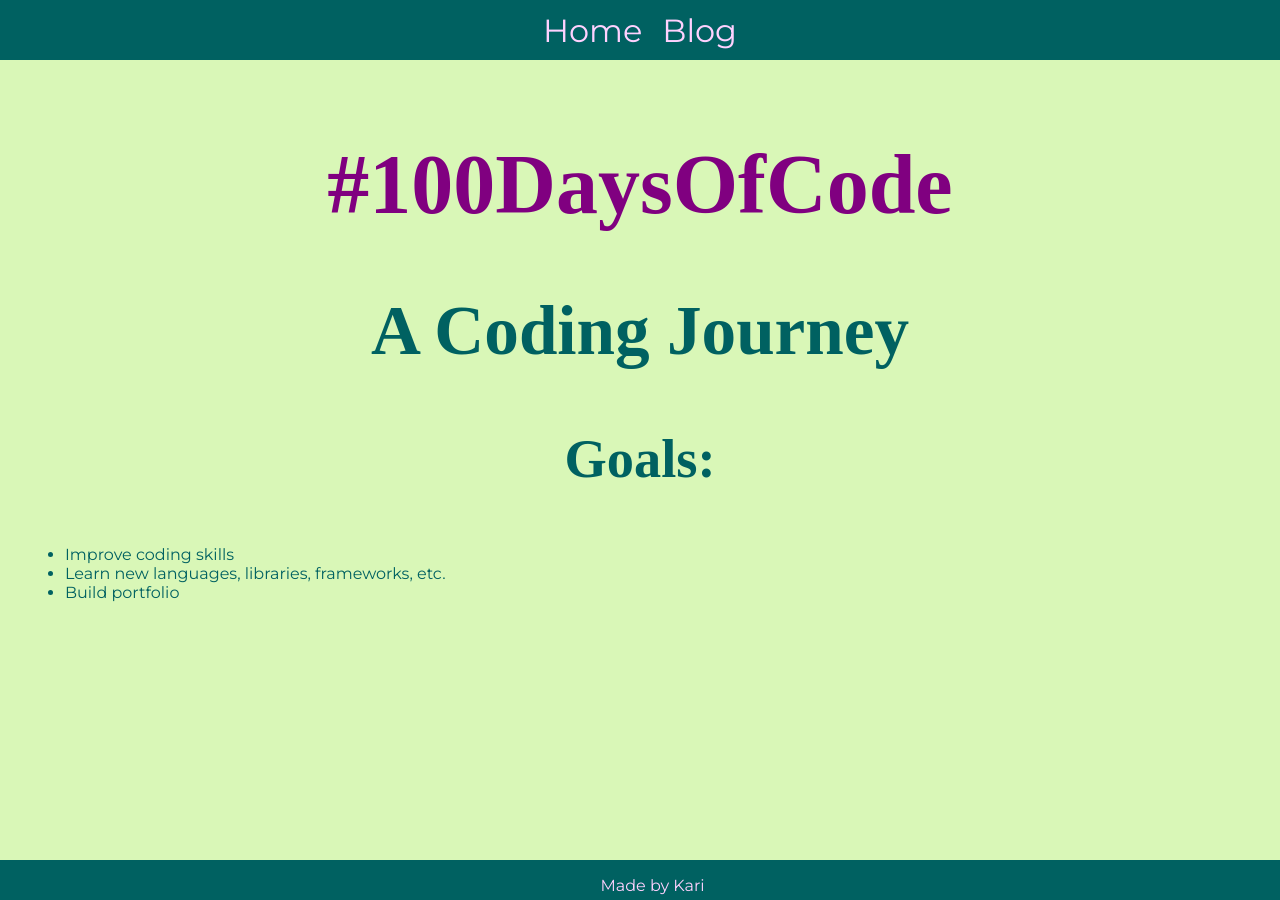
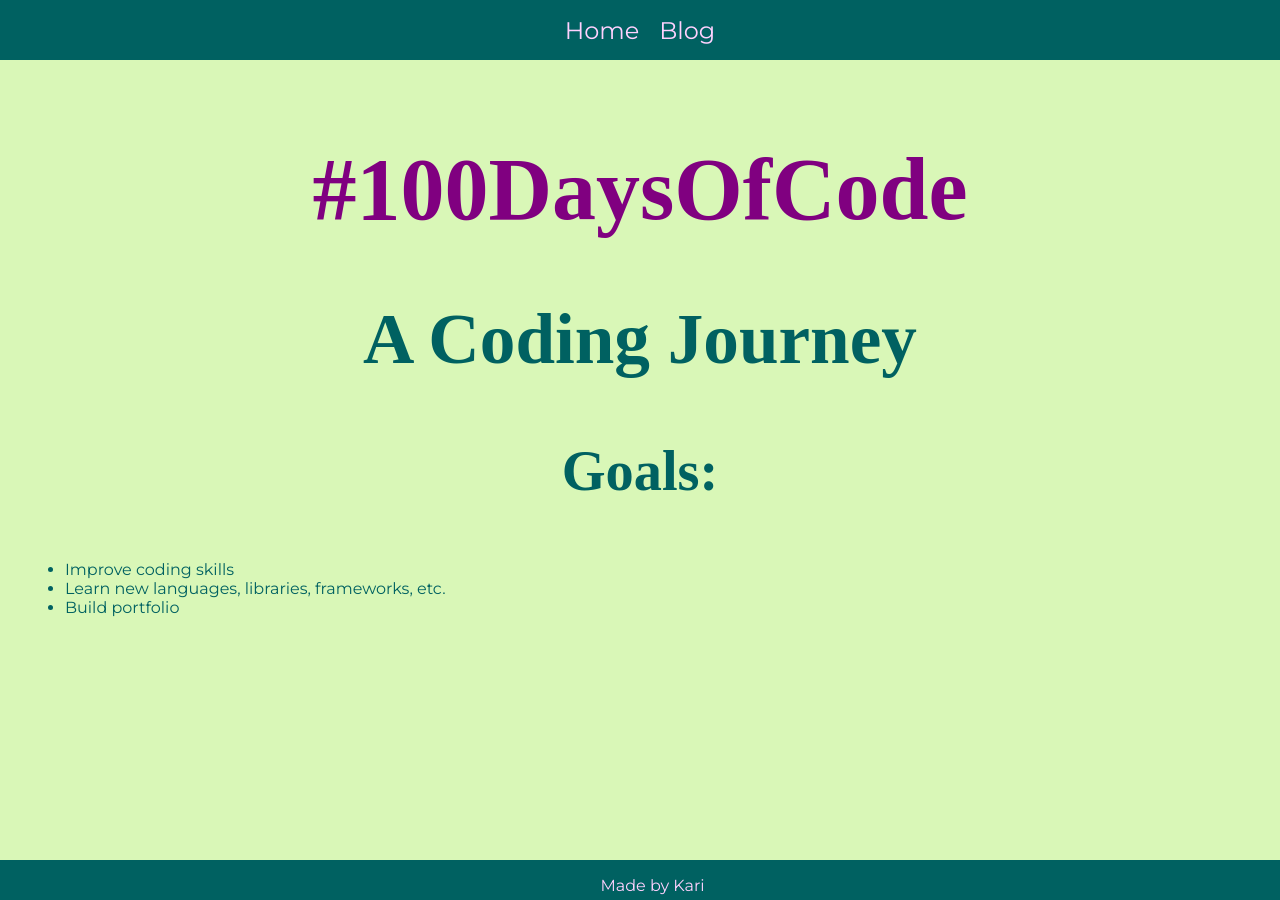
Before and after one commit to KJLarson/100-days, a Jekyll site: the page built from index.html, in a window 1280 px wide. Built offline with Jekyll 4.4.1, drawn with Linux system fonts in a browser that asks for light colours; some web fonts are replaced.

Commit message:
Adjust heading and nav link font sizes

```diff
--- a/css/main.css
+++ b/css/main.css
@@ -29,15 +29,15 @@ h1, h2, h3 {
 h1 {
 	color: #800080;
 /* 	font-size: 5vw; */
-	font-size: calc(20px + 5vw);
+	font-size: calc(24px + 5vw);
 }
 
 h2 {
-	font-size: calc(18px + 4vw);
+	font-size: calc(20px + 4vw);
 }
 
 h3 {
-	font-size: calc(16px + 3vw);
+	font-size: calc(18px + 3vw);
 }
 
 cite {
@@ -65,7 +65,7 @@ nav {
 nav a {
 	color: #FFD2FF;
 	text-decoration: none;
-	font-size: 2em;
+	font-size: 1.5em;
 	margin: 0 10px;
 }
 
```
